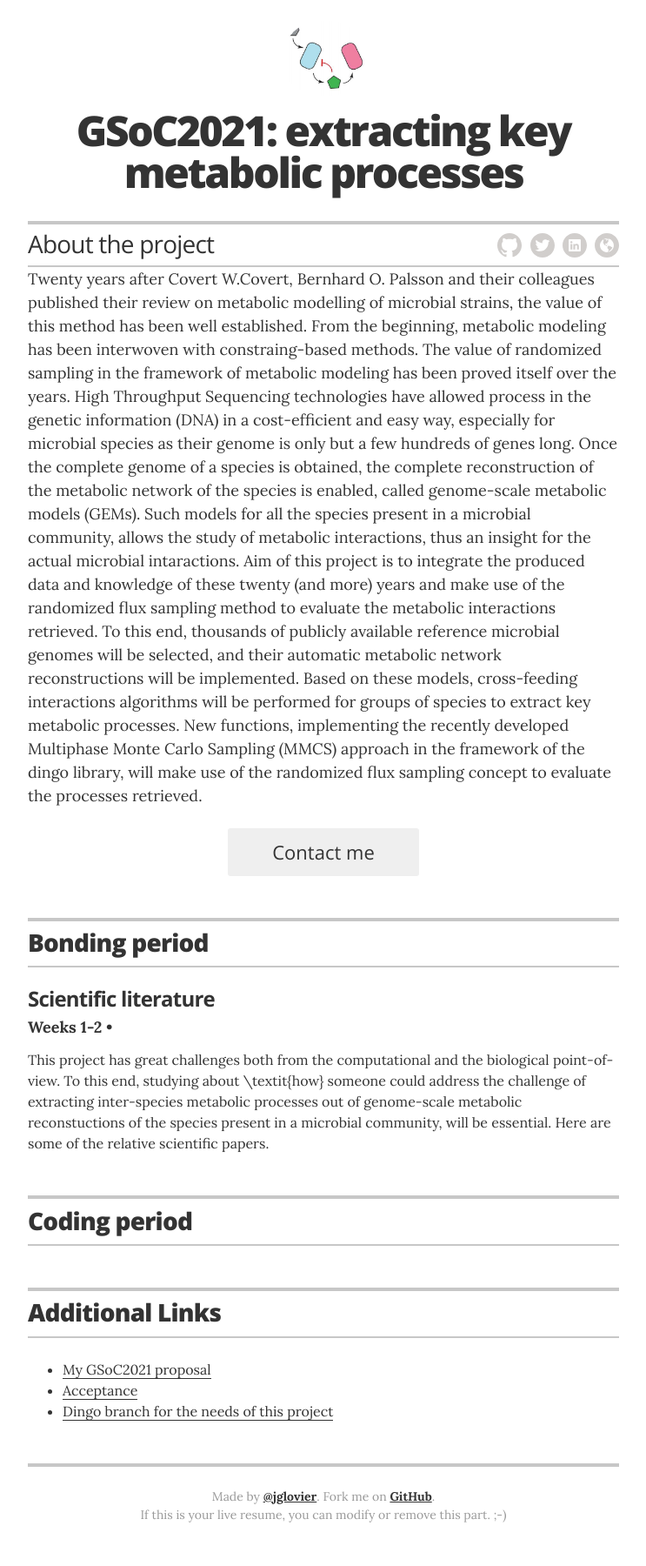
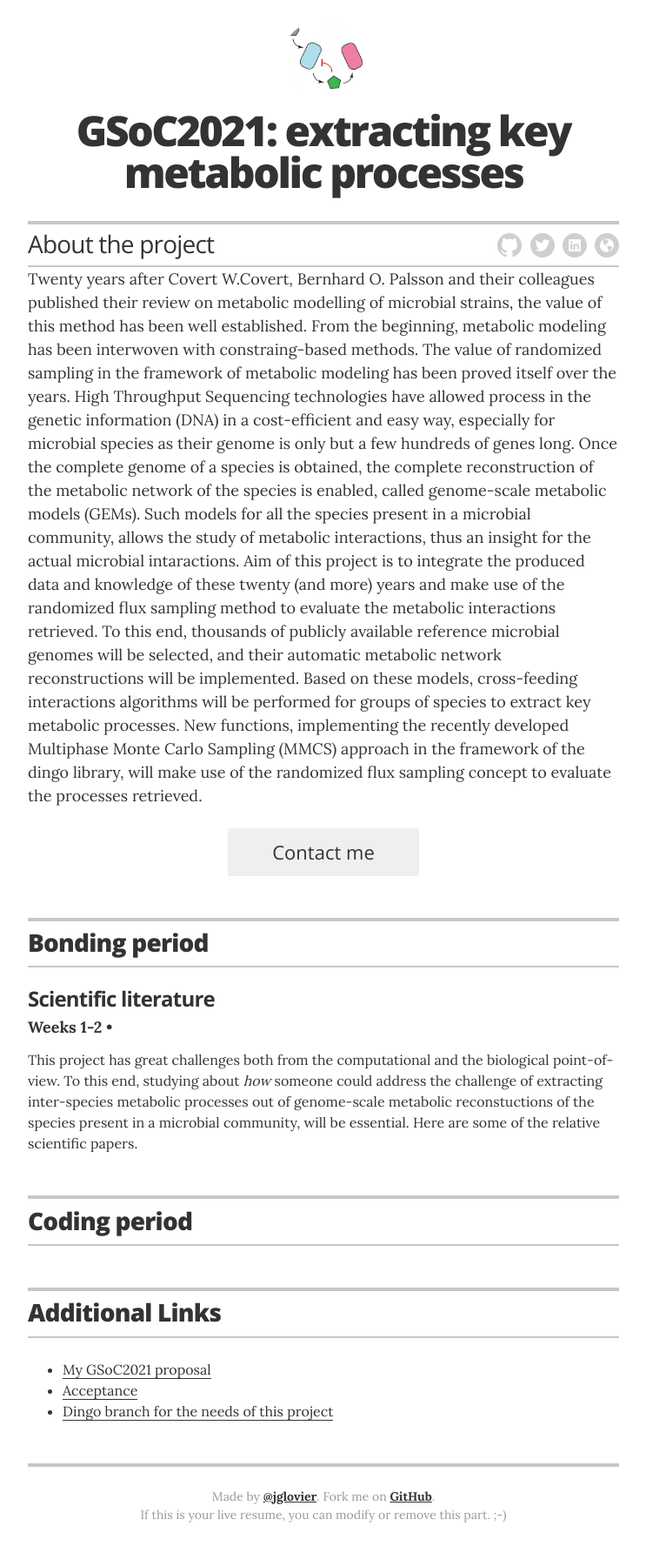
Before and after one commit to hariszaf/gsoc2021, a Jekyll site: the page built from index.html, in a window 1280 px wide. Shown: the whole page at 87% size, without its empty margins (268-1011 px from the left). Built offline with Jekyll 4.4.1, drawn with Linux system fonts in a browser that asks for light colours.

Commit message:
test for loop in loop

```diff
--- a/_data/education.yml
+++ b/_data/education.yml
@@ -1,6 +1,6 @@
 - degree: Weeks 1-2
   uni: Scientific literature
-  summary: This project has great challenges both from the computational and the biological point-of-view. To this end, studying about \textit{how} someone could address the challenge of extracting inter-species metabolic processes out of genome-scale metabolic reconstuctions of the species present in a microbial community, will be essential. Here are some of the relative scientific papers.
+  summary: This project has great challenges both from the computational and the biological point-of-view. To this end, studying about <em>how</em> someone could address the challenge of extracting inter-species metabolic processes out of genome-scale metabolic reconstuctions of the species present in a microbial community, will be essential. Here are some of the relative scientific papers.
   studies:
     - study: Summa<a href="https://tolischal.github.io/GSoC2019">visit other site</a>
 
--- a/_layouts/resume.html
+++ b/_layouts/resume.html
@@ -91,6 +91,14 @@
 
               {% for award in education.awards %}
               <li>{{ award.award }}</li>
+
+
+              {% for link in site.data.links %}
+              <li><a href={{ link.url }} itemprop="url">{{ link.description }}</a></li>
+              {% endfor %}
+
+
+
               {% endfor %}
             </ul>
 
```
